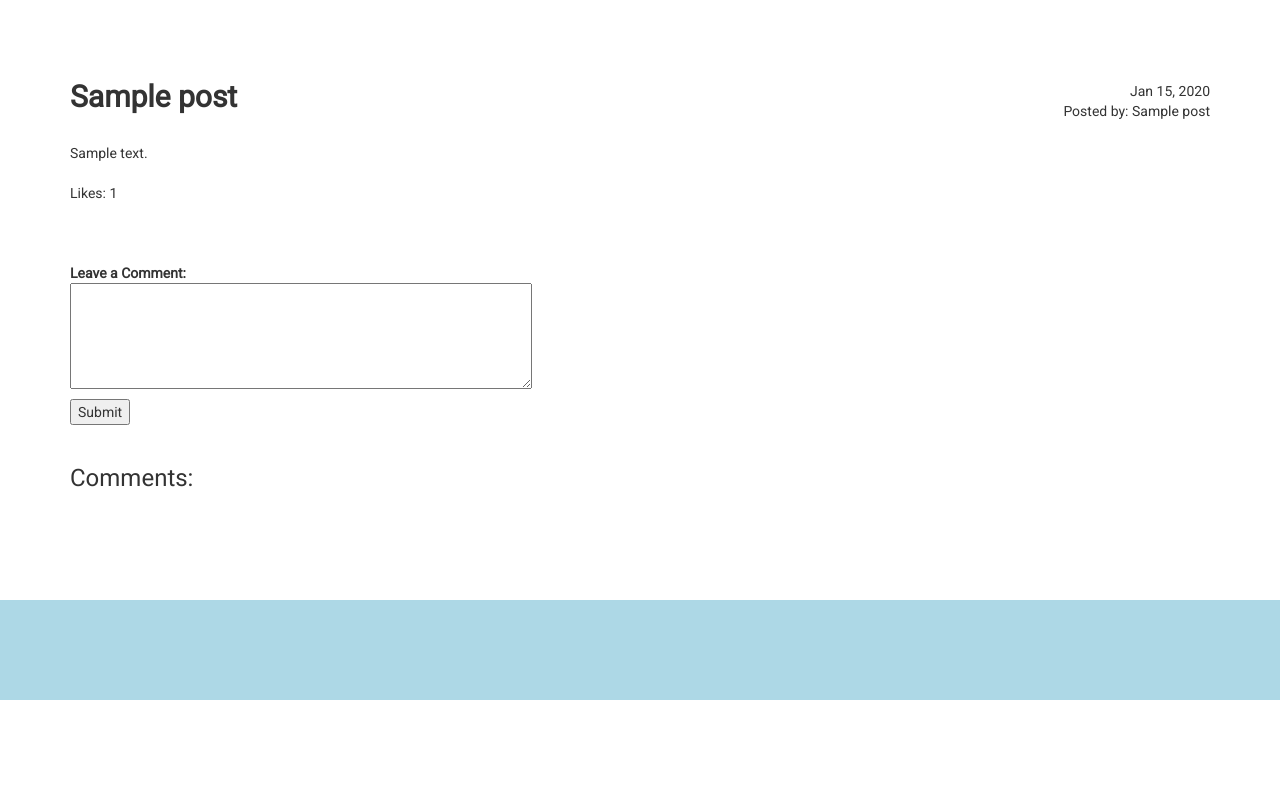
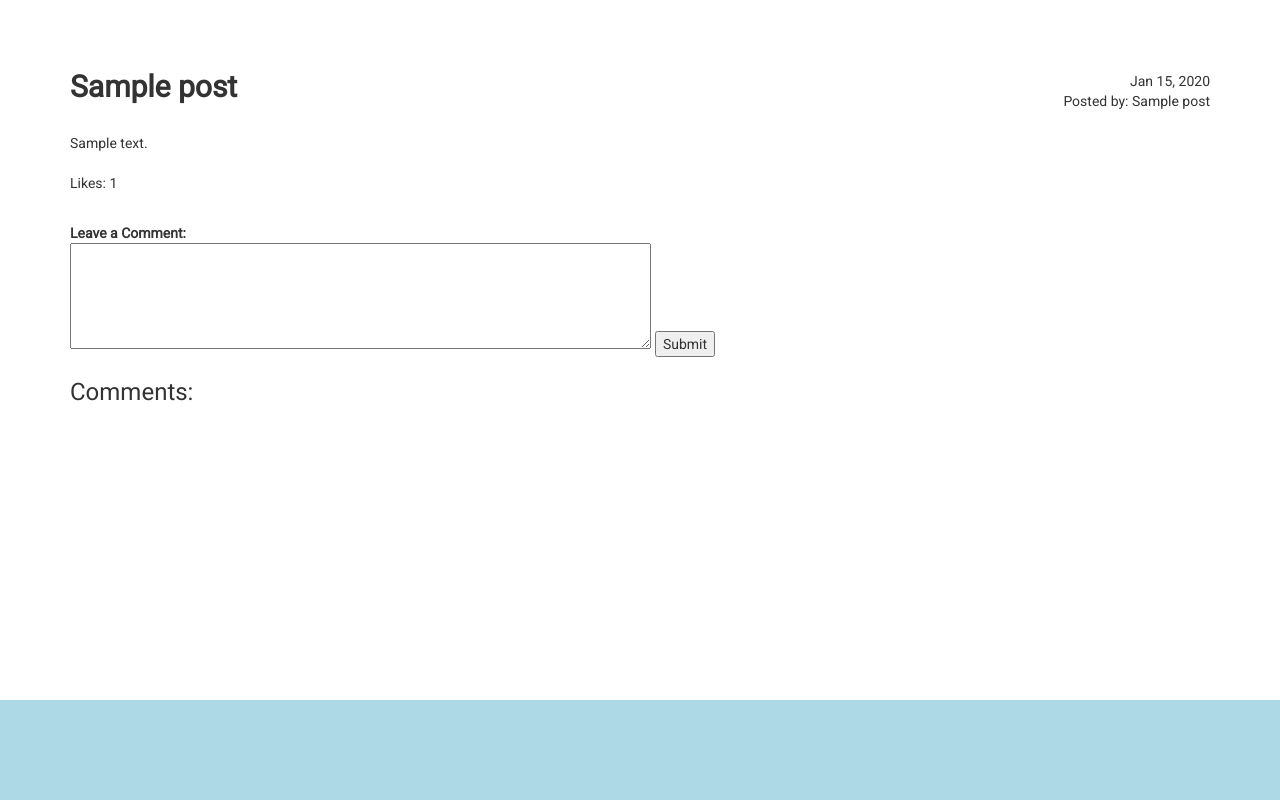
Before and after one commit to GreenGiraffe1/Multi-User-Blog, a Python web app: template myapp/templates/permalink.html in a window 1280 px wide. Shown: the part 103-903 px from the top of the page. Before the commit the page ends 803 px from the top, so only its background shows below. Run offline with Jinja, Linux system fonts and the light colour scheme; the template is opened without the code that fills it: most values are stand-ins (such as "Sample title", 1, 10 or a date in 2020).

Commit message:
style: Remove <br> from permalink.html and use CSS to update formatting

```diff
--- a/myapp/templates/permalink.html
+++ b/myapp/templates/permalink.html
@@ -2,9 +2,6 @@
 
         {% block content %}
         <div class="container">
-            <br>
-            <br>
-            <br>
             <div class="row">
                 <div class="post-subject col-sm-10 col-xs-12"><h2 class="article-title">{{post.subject | safe}}</h2></div>
                 <div class="date-author col-sm-2 col-xs-12">
@@ -35,28 +32,24 @@
                     </form>
                 {% endif %}
             <form class="comment" method="post">
-                <br>
-                <br>
-                <br>
                 <label>
                     Leave a Comment:
-                    <br>
                     <textarea name="comment" rows="5" cols="60"></textarea>
                 </label>
-                <br>
                 <button type="submit" name="button">Submit</button>
             </form>
-            <br>
         </div>
-        <div class="container">
+        <div class="container comment-section">
             <h3>Comments:</h3>
             <div class="row">
                 <div class="comment-left col-sm-9 col-md-6 col-xs-12">
                     {% for cm in comments %}
-                    {% if cm.post_id == cur_post_id and not cm.mod %}<br>
+                    {% if cm.post_id == cur_post_id and not cm.mod %}
+                    <div class="comment">
                         <div class="comment-author"><b>{{cm.name}}</b></div>
                         <div class="comment-date"><h5 class="comment-date">{{cm.created.strftime('%m/%d/%Y - %H:%M')}}</h5></div>
                         <div class="comment-content">{{cm.content.replace('\n', '<br>') | safe}}</div>
+                    </div>
                     {% if current_user == cm.creator and not cm.mod %}
                         <form class="com_manip" action="/blog/editcomment/{{cm.key().id()}}">
                         <button type="submit">Edit</button>
@@ -66,11 +59,7 @@
                         </form>
                     {% endif %}
                     {% endif %}
-                    <br>
                     {% endfor %}
-                <br>
-                <br>
-                <br>
                 </div>
                 <div class="col-sm-3 col-md-6 col-xs-0"></div>
             </div>
--- a/static/main.css
+++ b/static/main.css
@@ -14,9 +14,15 @@ h1 {
 #block-stuff {
   min-height: calc(100% - 200px); }
 
-footer, header {
+footer {
   background-color: lightblue;
-  min-height: 100px; }
+  min-height: 100px;
+  margin-top: 50px; }
+
+header {
+  background-color: lightblue;
+  min-height: 100px;
+  margin-bottom: 50px; }
 
 textarea {
   -webkit-box-sizing: border-box;
@@ -68,4 +74,7 @@ textarea {
 .comment-date {
   font-size: 10px; }
 
+.comment {
+  padding-top: 30px; }
+
 /*# sourceMappingURL=main.css.map */
--- a/static/main.scss
+++ b/static/main.scss
@@ -19,9 +19,12 @@ h1 {
 footer {
     background-color: lightblue;
     min-height: 100px;
+    margin-top: 50px;
 }
 header {
-    @extend footer;
+    background-color: lightblue;
+    min-height: 100px;
+    margin-bottom: 50px;
 }
 textarea {
     -webkit-box-sizing: border-box;
@@ -73,3 +76,9 @@ textarea {
 .comment-date {
     font-size: 10px;
 }
+.comment {
+    padding-top: 30px;
+}
+.comment-section {
+    // margin-bottom: 50px;
+}
```
